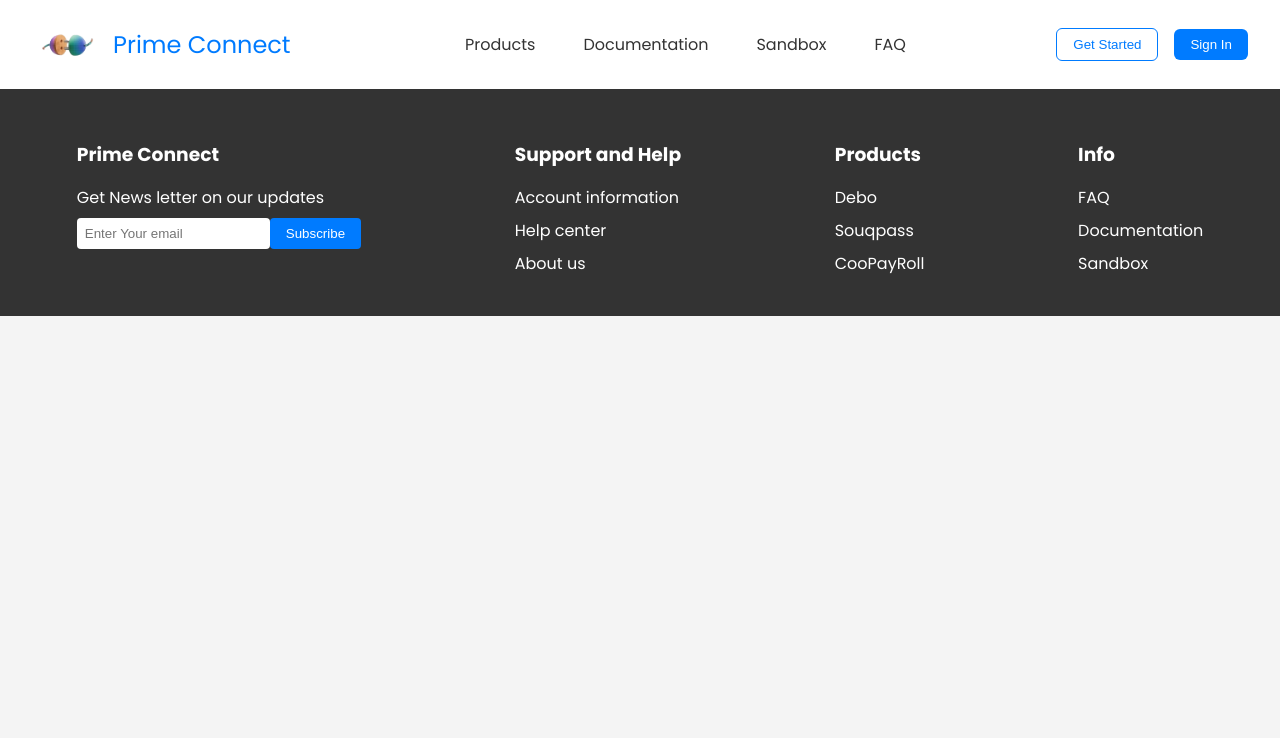
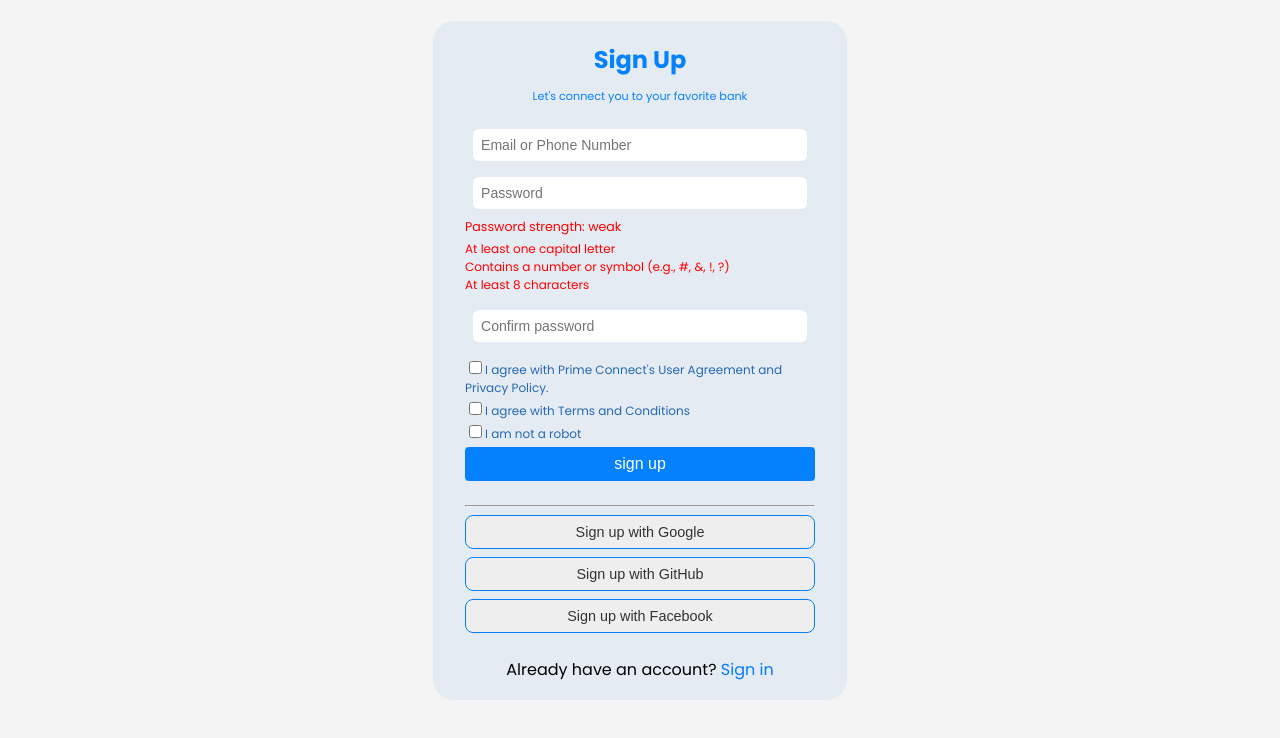
Before and after one commit to badkoala101/prime-connect, a React (Create React App) app: page /signup in a window 1280 px wide. Shown: the top 738 px of the page. Built offline with nearby package versions, Linux system fonts and the light colour scheme.

Commit message:
signup page added

```diff
--- a/src/App.css
+++ b/src/App.css
@@ -80,7 +80,12 @@
   cursor: pointer;
   border-radius: 6px;
   margin-left: 1rem;
+  list-style: none;
 }
+.navbar .getstartedbtn .link{
+  text-decoration: none;
+}
+
 .navbar .signinbtn{
   padding: 0.5rem 1rem;
   border: none;
--- a/src/App.js
+++ b/src/App.js
@@ -1,19 +1,17 @@
 import React from 'react';
 import { BrowserRouter as Router, Route, Routes } from 'react-router-dom';
-import Navbar from './components/Navbar';
-import Footer from './components/Footer';
 import Home from './pages/Home';
 import './App.css';
-
+import Signup from './components/user/signup/Signup';
 const App = () => {
   return (
     <Router>
       <div className="App">
-        <Navbar />
         <Routes>
+
           <Route path="/" element={<Home />} />
+          <Route path="/signup" element={<Signup />} />
         </Routes>
-        <Footer />
       </div>
     </Router>
   );
--- a/src/components/Navbar.js
+++ b/src/components/Navbar.js
@@ -16,7 +16,7 @@
         <li><Link to="/faq">FAQ</Link></li>
       </ul>
       <div>
-        <button className="getstartedbtn">Get Started</button>
+        <button className="getstartedbtn"> <Link className='link' to="/signup">Get Started</Link></button>
         <button className="signinbtn">Sign In</button>
       </div>
     </nav>
--- /dev/null
+++ b/src/components/user/signup/Signup.css
@@ -0,0 +1,90 @@
+.sign-up-form {
+    max-width: 350px;
+    margin: 1.3rem auto;
+    padding: 0.1rem 2rem;
+    border-radius: 21px;
+    background-color: #e5ebf2;
+    text-align: center;
+   }
+
+.sign-up-form input[type="email"],
+.sign-up-form input[type="password"] {
+    width: calc(100% - 2rem);
+    padding: 0.5rem;
+    margin-bottom: 1rem;
+    border: none;
+    border-radius: 6px;
+    font-size: 0.88rem;
+}
+.sign-up-form input[type="password"]:focus,
+.sign-up-form input[type="email"]:focus{
+  outline: 3px solid #0681fd;
+}
+  .sign-up-form .password-strength {
+    text-align: left;
+  }
+
+  .password-strength p {
+    margin: -7px 0 -12px 0;
+    color: #f00;
+    font-size: 0.79rem;
+
+  }
+
+  .password-strength ul {
+    list-style: none;
+    padding: 0;
+  }
+
+  .password-strength li {
+    font-size: 0.75rem;
+  }
+
+  .password-strength .valid {
+    color: #0f0;
+  }
+
+  .password-strength .invalid {
+    color: #f00;
+  }
+
+  .sign-up-form .checkboxes {
+    text-align: left;
+    margin-bottom: 0.3rem;
+  }
+
+  .sign-up-form .checkboxes label {
+    display: block;
+    margin-bottom: 0.1rem;
+    font-size: 0.75rem;
+    color: #2469b3;
+  }
+
+  .sign-up-form button[type="submit"] {
+    width: 100%;
+    padding: 0.5rem;
+    margin-bottom: 1rem;
+    background-color: #0681fd;
+    color: #fff;
+    border: none;
+    border-radius: 4px;
+    font-size: 1rem;
+    cursor: pointer;
+  }
+
+  .sign-up-form .social-signup {
+    width: 100%;
+    padding: 0.5rem;
+    margin-bottom: 0.5rem;
+    background-color: #eee;
+    color: #333;
+    border: 1px solid #0681fd;
+    border-radius: 8px;
+    font-size: 0.9rem;
+    cursor: pointer;
+  }
+
+  .sign-up-form a {
+    color: #007bff;
+    text-decoration: none;
+  }
--- /dev/null
+++ b/src/components/user/signup/Signup.js
@@ -0,0 +1,123 @@
+import React, { useState} from 'react'
+import './Signup.css'
+import Title from '../title/Title';
+
+const Signup = () => {
+
+  const [formData, setFormData] = useState({
+    email: '',
+    password: '',
+    confirmPassword: '',
+    agreeUserPolicy: false,
+    agreeTerms: false,
+    notRobot: false,
+  });
+
+  const [passwordStrength, setPasswordStrength] = useState({
+    capitalLetter: false,
+    numberOrSymbol: false,
+    minLength: false,
+  });
+
+  const handleChange = (e) => {
+    const { name, value, type, checked } = e.target;
+    setFormData({
+      ...formData,
+      [name]: type === 'checkbox' ? checked : value,
+    });
+
+    if (name === 'password') {
+      setPasswordStrength({
+        capitalLetter: /[A-Z]/.test(value),
+        numberOrSymbol: /[0-9!@#$%^&*]/.test(value),
+        minLength: value.length >= 8,
+      });
+    }
+  };
+
+  const handleSubmit = (e) => {
+    e.preventDefault();
+    // Add form submission logic here
+  };
+  return (
+
+    <div className='sign-up-form'>
+      <Title title='Sign Up' description="Let's connect you to your favorite bank "/>
+      <form onSubmit={handleSubmit}>
+        <input
+            type="email"
+            name="email"
+            placeholder="Email or Phone Number"
+            value={formData.email}
+            onChange={handleChange}
+            required
+        />
+        <input
+            type="password"
+            name="password"
+            placeholder="Password"
+            value={formData.password}
+            onChange={handleChange}
+            required
+        />
+        <div className="password-strength">
+            <p className={passwordStrength.minLength && passwordStrength.capitalLetter && passwordStrength.numberOrSymbol ?"valid": "invalid"}>Password strength: {passwordStrength.minLength && passwordStrength.capitalLetter && passwordStrength.numberOrSymbol ? 'strong' : 'weak'}</p>
+            <ul>
+            <li className={passwordStrength.capitalLetter ? 'valid' : 'invalid'}>At least one capital letter</li>
+            <li className={passwordStrength.numberOrSymbol ? 'valid' : 'invalid'}>Contains a number or symbol (e.g., #, &, !, ?)</li>
+            <li className={passwordStrength.minLength ? 'valid' : 'invalid'}>At least 8 characters</li>
+            </ul>
+        </div>
+        <input
+            type="password"
+            name="confirmPassword"
+            placeholder="Confirm password"
+            value={formData.confirmPassword}
+            onChange={handleChange}
+            required
+        />
+        <div className="checkboxes">
+            <label>
+            <input
+                type="checkbox"
+                name="agreeUserPolicy"
+                checked={formData.agreeUserPolicy}
+                onChange={handleChange}
+                required
+            />
+            I agree with Prime Connect's User Agreement and Privacy Policy.
+            </label>
+            <label>
+            <input
+                type="checkbox"
+                name="agreeTerms"
+                checked={formData.agreeTerms}
+                onChange={handleChange}
+                required
+            />
+            I agree with Terms and Conditions
+            </label>
+            <label>
+            <input
+                type="checkbox"
+                name="notRobot"
+                checked={formData.notRobot}
+                onChange={handleChange}
+                required
+            />
+            I am not a robot
+            </label>
+        </div>
+        <button type="submit">sign up</button>
+        </form>
+        <hr />
+        <button className="social-signup">Sign up with Google</button>
+        <button className="social-signup">Sign up with GitHub</button>
+        <button className="social-signup">Sign up with Facebook</button>
+        <p className='signin-link'>Already have an account? <a href="/signin">Sign in</a></p>
+    </div>
+);
+
+}
+
+export default Signup;
--- /dev/null
+++ b/src/components/user/title/Title.css
@@ -0,0 +1,13 @@
+.title h2 {
+    margin-bottom: 0.5rem;
+    color: #0681fd;
+
+  }
+
+  .title p {
+    margin-bottom: 1.5rem;
+    color: #666;
+    font-size: 0.7rem;
+    color: #0681fd;
+
+  }
--- /dev/null
+++ b/src/components/user/title/Title.js
@@ -0,0 +1,15 @@
+import React from 'react'
+import "./Title.css"
+
+const Title = (props) => {
+
+  return (
+    <div className='title'>
+       <h2>{props.title}</h2>
+       <p>{props.description}</p>
+
+    </div>
+  )
+}
+
+export default Title
--- a/src/pages/Home.js
+++ b/src/pages/Home.js
@@ -1,9 +1,12 @@
 import React from 'react';
 import heroImage from '../assets/primeconnectlogo.png'
+import Navbar from '../components/Navbar';
+import Footer from '../components/Footer';
 
 const Home = () => {
   return (
     <div className="home">
+        <Navbar/>
           <section className="hero">
         <div className="hero-text">
           <h1>Connect with all your Coop Bank products</h1>
@@ -55,6 +58,7 @@
           <button className="btn">Submit</button>
         </form>
       </section>
+      <Footer/>
     </div>
   );
 };
```
Also changed, not shown: src/components/user/forgot_psw/Forgotpsw.css (added), src/components/user/forgot_psw/Forgotpsw.js (added).
